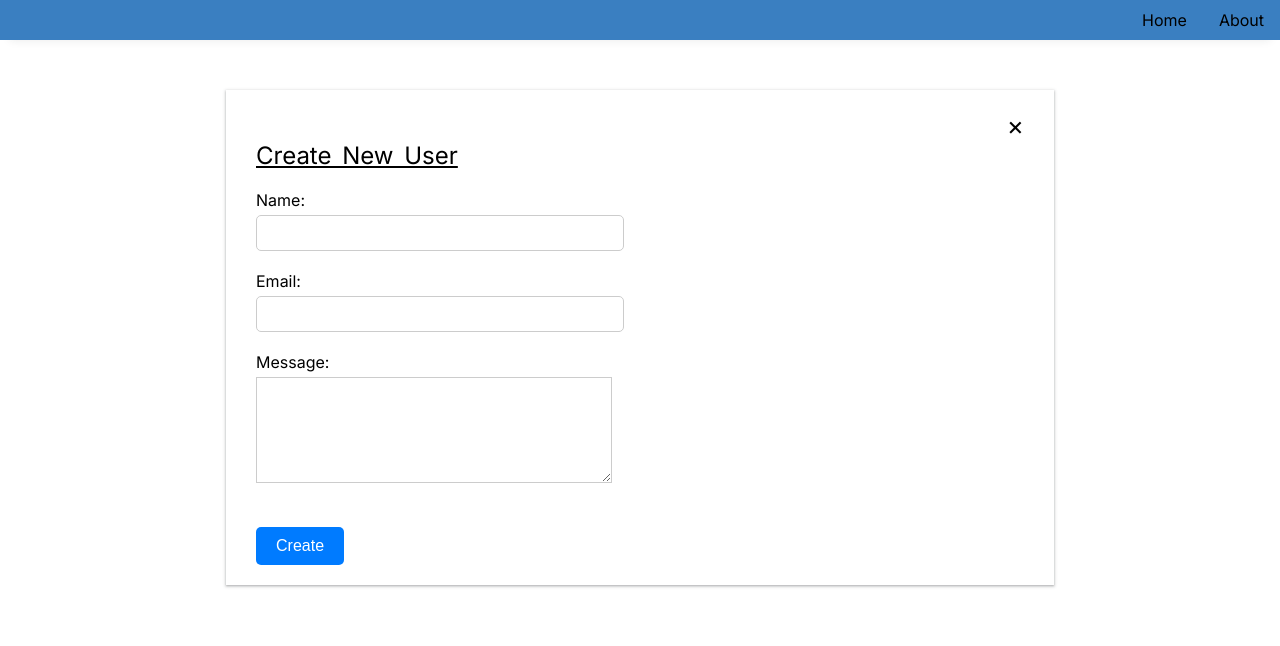
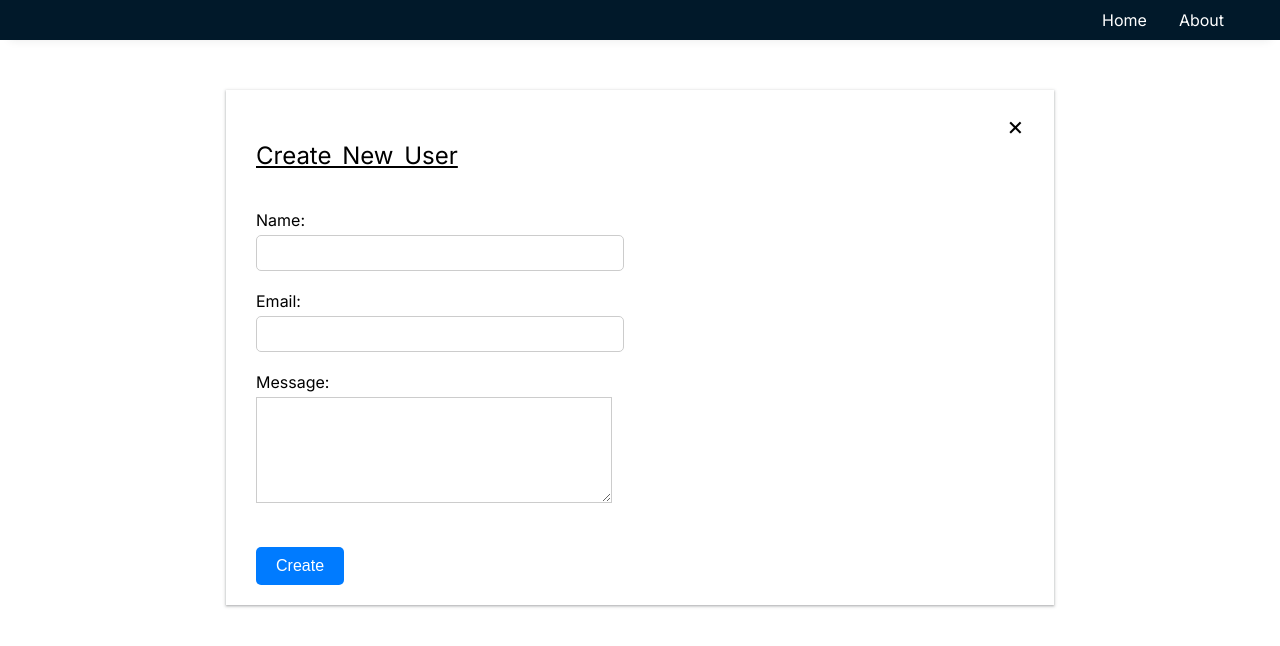
Before and after one commit to kunjan-c/baseelassessment_next_app, a Next.js app: page /about in a window 1280 px wide. Shown: the top 646 px of the page. Built offline with nearby package versions, Linux system fonts and the light colour scheme.

Commit message:
enhance UI

```diff
--- a/src/app/page.module.css
+++ b/src/app/page.module.css
@@ -3,7 +3,6 @@
   display: flex;
   flex-direction: column;
   margin: auto;
-  margin-top: 24px;
   margin-bottom: 24px;
   min-height: 150px;
   justify-content: center;
--- a/src/components/contentWrapper/contentWrapper.module.css
+++ b/src/components/contentWrapper/contentWrapper.module.css
@@ -1,8 +1,5 @@
 .wrapper-container {
-
     padding: 8px 40px;
-
-
 }
 
 @media only screen and (max-width: 1200px) {
--- a/src/components/header/header.module.css
+++ b/src/components/header/header.module.css
@@ -7,12 +7,17 @@
     position: sticky;
     z-index: 100;
     top: 0;
-    background-color: #3A7FC1;
+    /* background-color: #3A7FC1; */
+    background-color: #01192A;
     margin-bottom: 50px;
+    padding: 0px 40px;
 
 
 }
+.header-container  a{
+    color: white;
+}
+.header-options {
+    padding: 0px 16px;
 
-.header-options {
-    padding: 0px 16px
 }
--- a/src/components/sectionTitle/sectionTitle.module.css
+++ b/src/components/sectionTitle/sectionTitle.module.css
@@ -1,6 +1,6 @@
 .section-text{
     font-size: 24px;
     text-decoration: underline;
-    padding-bottom: 20px;
+    padding-bottom: 40px;
     word-spacing: 4px;
 }
```
